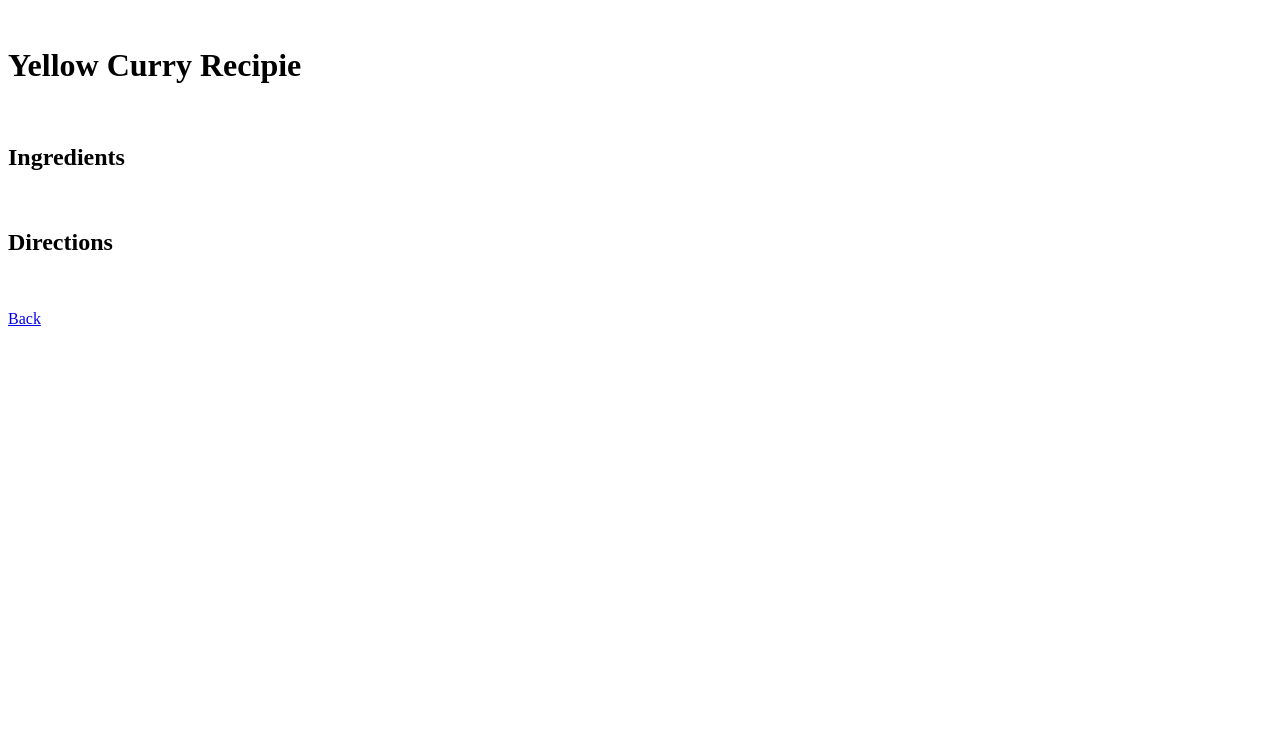
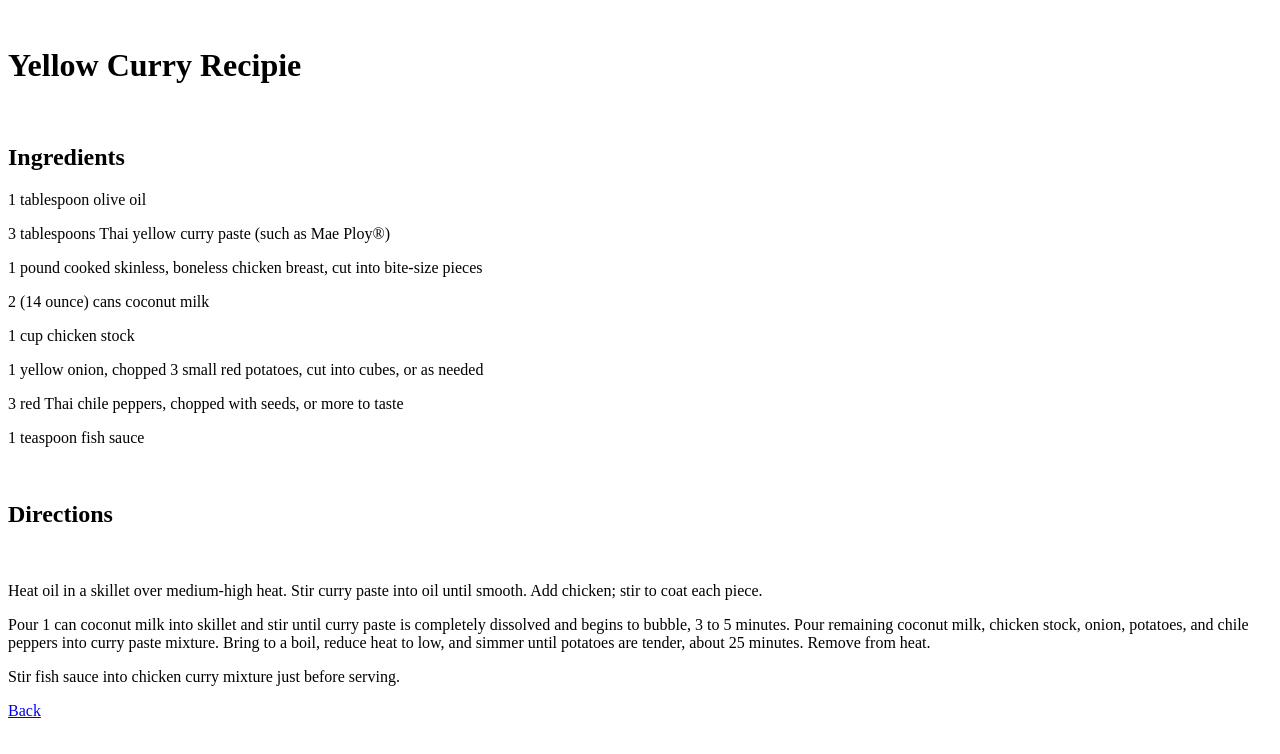
Before and after one commit to mayfordm0999/mayfordm0999.github.io, a plain HTML site: page Recipie2.html in a window 1280 px wide. Drawn offline with Linux system fonts and the light colour scheme.

Commit message:
added ingredients and directions

```diff
--- a/Recipie2.html
+++ b/Recipie2.html
@@ -31,11 +31,20 @@ overflow: hidden;
 <h1>Yellow Curry Recipie</h1>
 </header>
 <section><h1>Ingredients</h1>
-<p> </p>
+<p>1 tablespoon olive oil </p>
+<p>3 tablespoons Thai yellow curry paste (such as Mae Ploy®) </p>
+<p>1 pound cooked skinless, boneless chicken breast, cut into bite-size pieces </p>
+<p>2 (14 ounce) cans coconut milk </p>
+<p>1 cup chicken stock </p>
+<p>1 yellow onion, chopped 3 small red potatoes, cut into cubes, or as needed</p>
+<p>3 red Thai chile peppers, chopped with seeds, or more to taste </p>
+<p>1 teaspoon fish sauce</p>
 </section>
 <article>
 <h1>Directions</h1>
-<p> </p>
+<p>Heat oil in a skillet over medium-high heat. Stir curry paste into oil until smooth. Add chicken; stir to coat each piece.</p>
+<p>Pour 1 can coconut milk into skillet and stir until curry paste is completely dissolved and begins to bubble, 3 to 5 minutes. Pour remaining coconut milk, chicken stock, onion, potatoes, and chile peppers into curry paste mixture. Bring to a boil, reduce heat to low, and simmer until potatoes are tender, about 25 minutes. Remove from heat.</p>
+<p>Stir fish sauce into chicken curry mixture just before serving. </p>
 <p><a href="Favoritefoods.html">Back</a></p>
 </article>
 </div>
```
